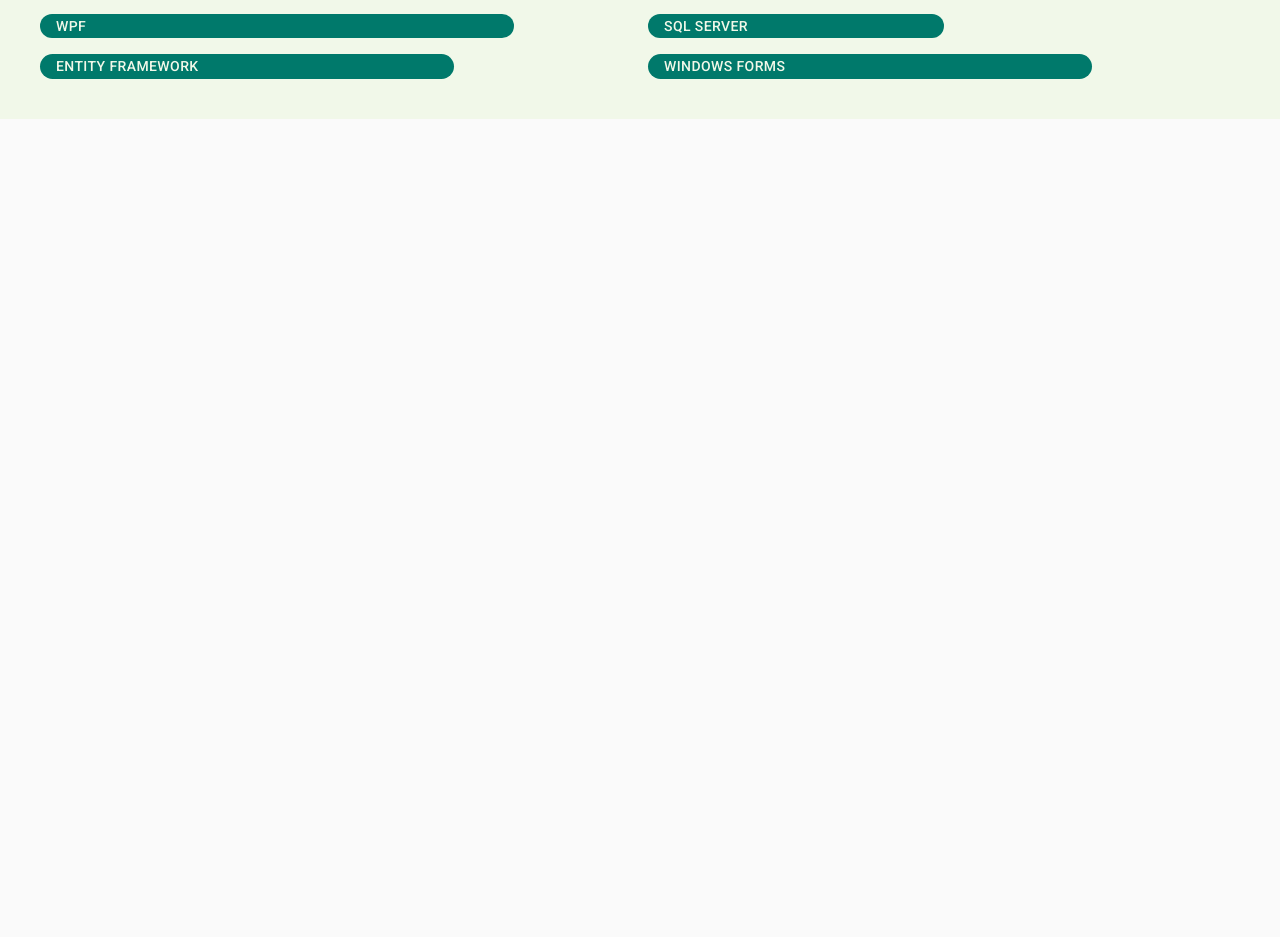
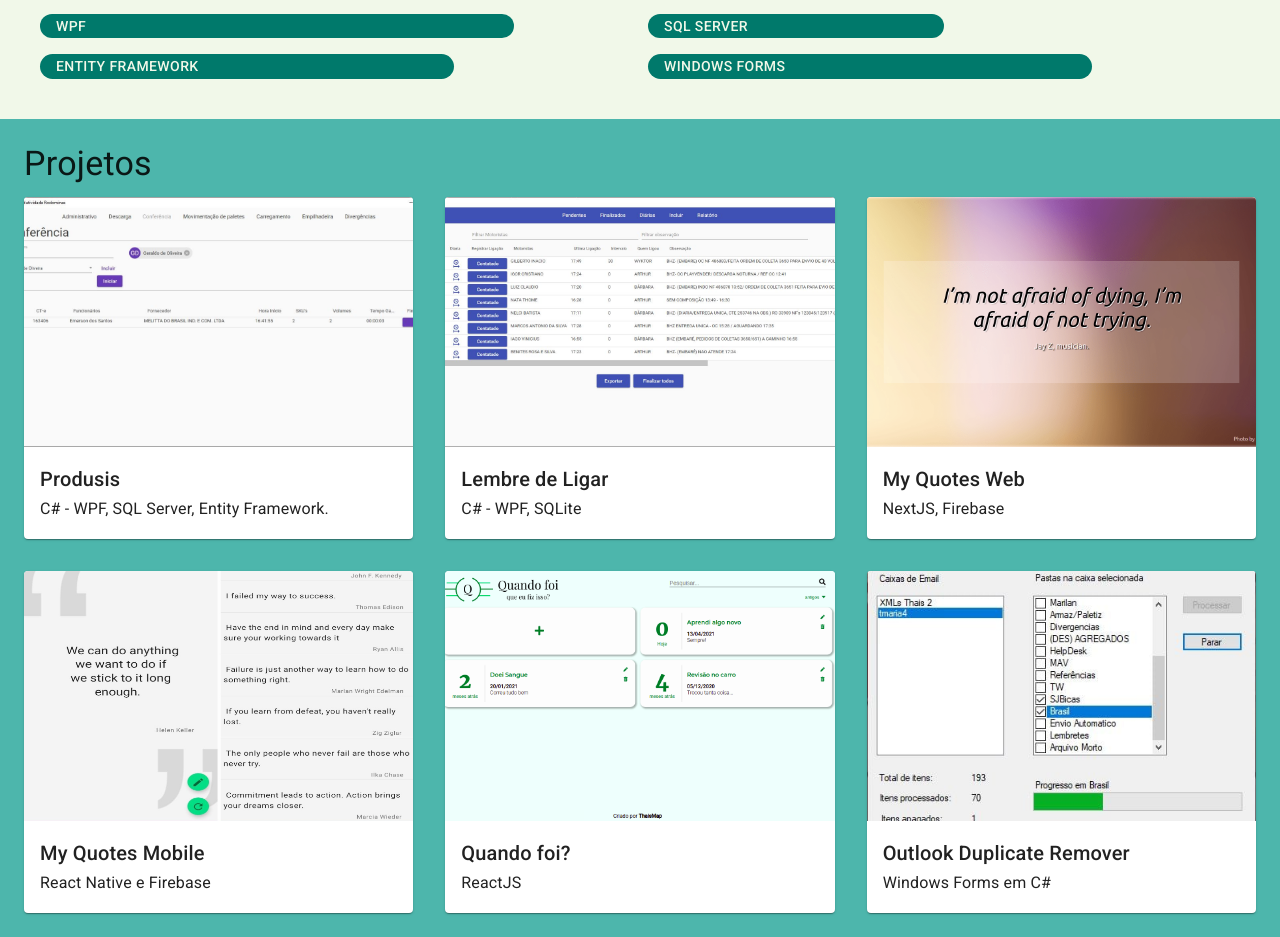
Before and after one commit to ThaisMap/Portfolio, a Next.js app: page /material in a window 1280 px wide. Shown: the part 624-1561 px from the top of the page. Before the commit the page ends 800 px from the top, so only its background shows below. Built offline with nearby package versions, Linux system fonts and the light colour scheme.

Commit message:
Adiciona Projects
- Projects
- ProjectCards

```diff
--- /dev/null
+++ b/components/material/projectCard.tsx
@@ -0,0 +1,46 @@
+import {
+  Button,
+  Card,
+  CardActionArea,
+  CardActions,
+  CardContent,
+  CardMedia,
+  Grid,
+  Typography,
+} from '@material-ui/core';
+import React from 'react';
+import { IProject } from '../../types';
+import Link from 'next/link';
+
+interface CardProps {
+  project: IProject;
+}
+
+function ProjectCard(props: CardProps) {
+  const { name, technologies, page } = props.project;
+
+  const cover = '/images/' + props.project.images[0];
+
+  return (
+    <Grid item md={4} sm={6} xs={12}>
+      <Link href={`/${page}`}>
+        <Card>
+          <CardActionArea>
+            <CardMedia
+              component='img'
+              alt={`Projeto ${name}`}
+              height='250'
+              image={cover}
+            />
+            <CardContent>
+              <Typography variant='h6'>{name}</Typography>
+              <Typography variant='subtitle1'>{technologies}</Typography>
+            </CardContent>
+          </CardActionArea>
+        </Card>
+      </Link>
+    </Grid>
+  );
+}
+
+export default ProjectCard;
--- /dev/null
+++ b/components/material/projects.tsx
@@ -0,0 +1,18 @@
+import React from 'react';
+import Section from './section';
+import ProjectCard from './projectCard';
+import { projetos } from '../../dados';
+import { Grid } from '@material-ui/core';
+function Projects() {
+  return (
+    <Section title='Projetos'>
+      <Grid container spacing={4}>
+        {projetos.map((project) => (
+          <ProjectCard key={project.name} project={project} />
+        ))}
+      </Grid>
+    </Section>
+  );
+}
+
+export default Projects;
--- a/pages/material.jsx
+++ b/pages/material.jsx
@@ -5,6 +5,7 @@
 
 import About from '../components/material/about';
 import Skills from '../components/material/skills';
+import Projects from '../components/material/projects';
 
 export default function Home() {
   return (
@@ -16,6 +17,7 @@
         <ThemeProvider theme={theme}>
           <About />
           <Skills />
+          <Projects />
         </ThemeProvider>
       </CssBaseline>
     </>
```
